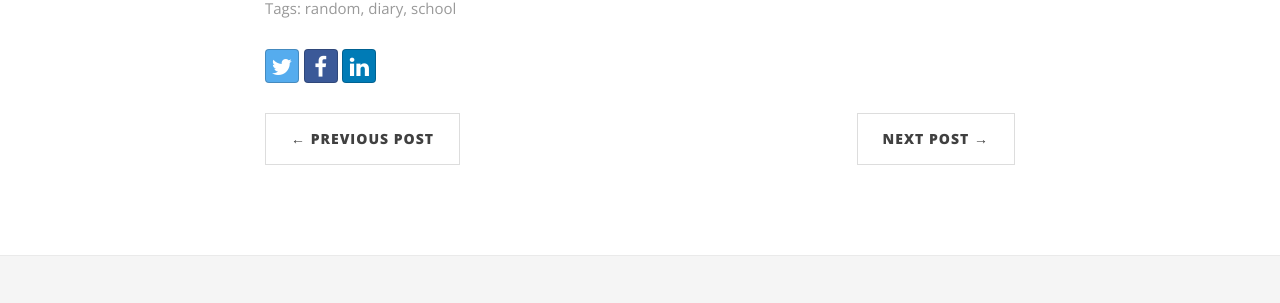
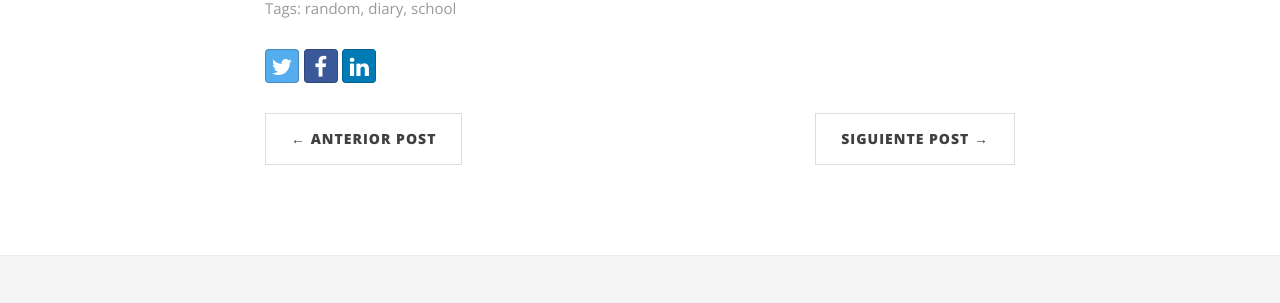
Before and after one commit to daeshu/k, a Jekyll site: the page built from _posts/2015-01-27-dear-diary.md, in a window 1280 px wide and 927 px high. Shown: the part 438-741 px from the top of the window. Built offline with Jekyll 4.4.1, drawn with Linux system fonts in a browser that asks for light colours; nearby versions of some CDN libraries.

Commit message:
Update post.html

```diff
--- a/_layouts/post.html
+++ b/_layouts/post.html
@@ -32,12 +32,12 @@
       <ul class="pager blog-pager">
         {% if page.previous.url %}
         <li class="previous">
-          <a href="{{ page.previous.url | prepend: site.baseurl | replace: '//', '/' }}" data-toggle="tooltip" data-placement="top" title="{{page.previous.title}}">&larr; Previous Post</a>
+          <a href="{{ page.previous.url | prepend: site.baseurl | replace: '//', '/' }}" data-toggle="tooltip" data-placement="top" title="{{page.previous.title}}">&larr; Anterior post</a>
         </li>
         {% endif %}
         {% if page.next.url %}
         <li class="next">
-          <a href="{{ page.next.url | prepend: site.baseurl | replace: '//', '/' }}" data-toggle="tooltip" data-placement="top" title="{{page.next.title}}">Next Post &rarr;</a>
+          <a href="{{ page.next.url | prepend: site.baseurl | replace: '//', '/' }}" data-toggle="tooltip" data-placement="top" title="{{page.next.title}}">Siguiente Post &rarr;</a>
         </li>
         {% endif %}
       </ul>
```
